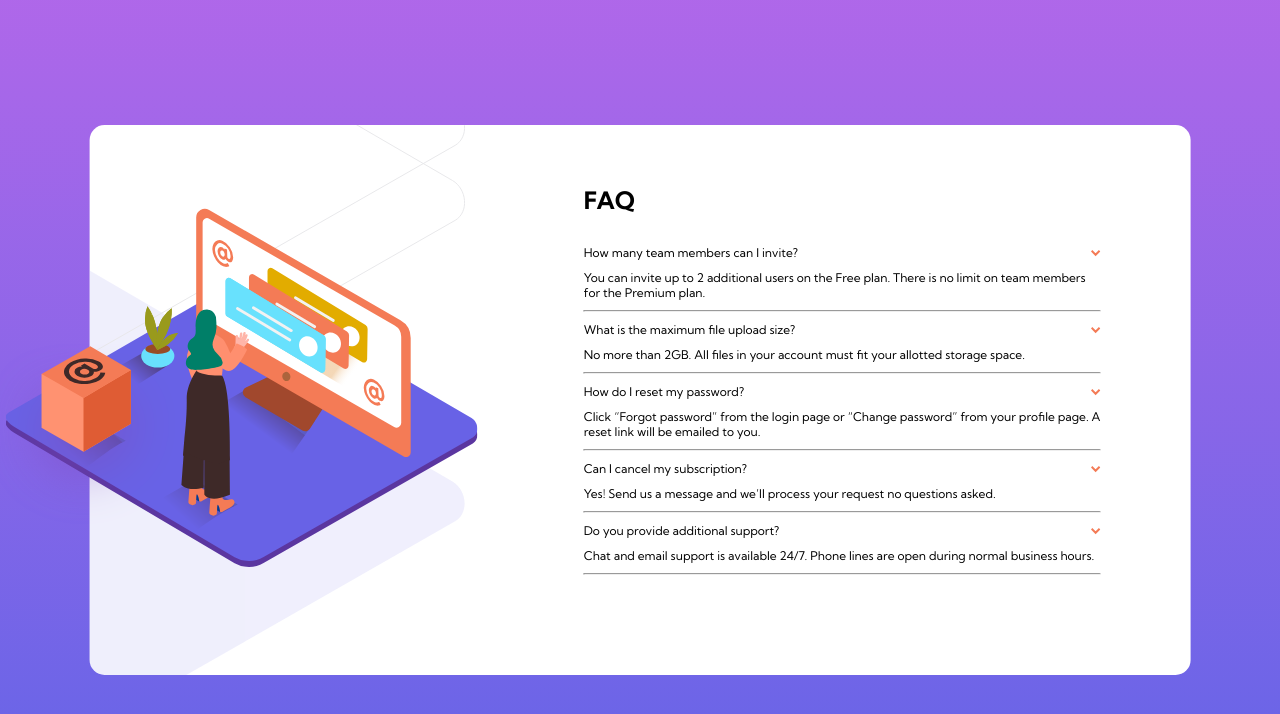
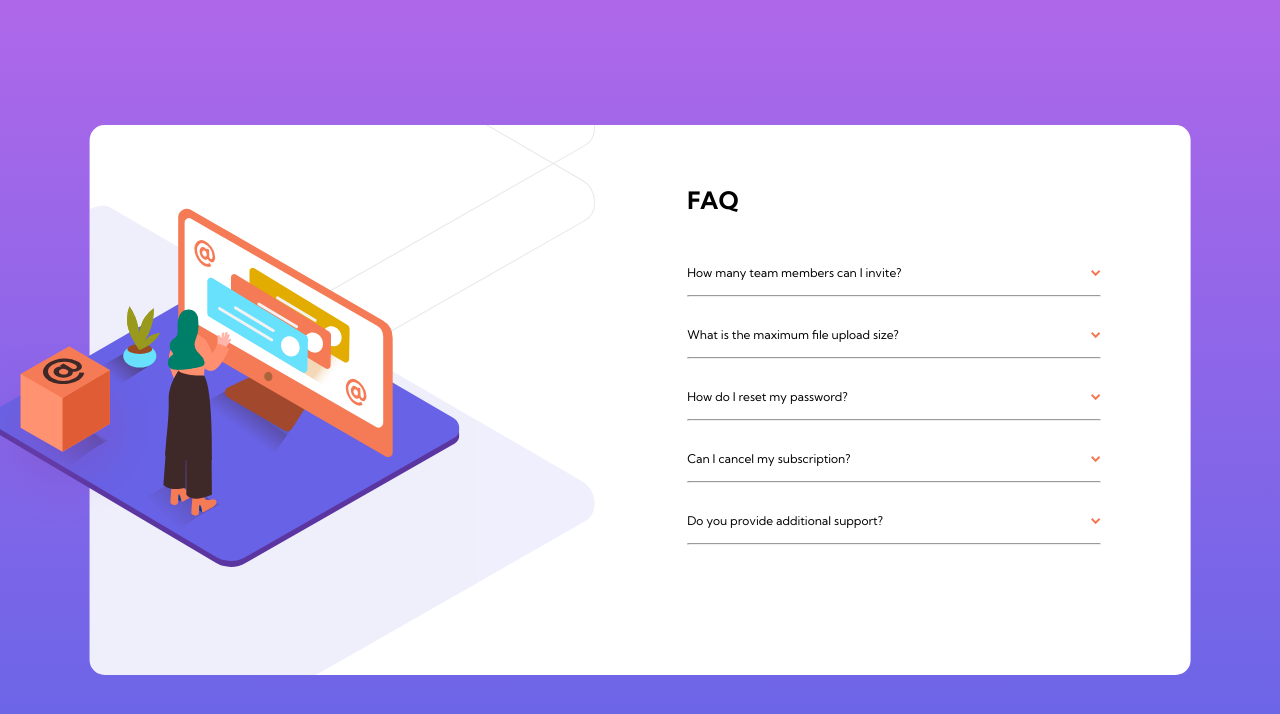
Before and after one commit to Floor20/faq-accordion-card, a plain HTML site: page index.html in a window 1280 px wide. Drawn offline with Linux system fonts and the light colour scheme.

Commit message:
Completed behavior w/JS

```diff
--- a/index.html
+++ b/index.html
@@ -40,9 +40,11 @@
 
           <ul class="question-row">
             <li class="faq-question">How many team members can I invite?</li>
-            <li class="arrow"><img src="images/icon-arrow-down.svg" /></li>
+            <li class="arrow">
+              <a href="#"><img src="images/icon-arrow-down.svg" /></a>
+            </li>
           </ul>
-          <p class="faq-answer">
+          <p class="faq-answer" id="faq-1">
             You can invite up to 2 additional users on the Free plan. There is
             no limit on team members for the Premium plan.
           </p>
@@ -50,9 +52,11 @@
 
           <ul class="question-row">
             <li class="faq-question">What is the maximum file upload size?</li>
-            <li class="arrow"><img src="images/icon-arrow-down.svg" /></li>
+            <li class="arrow">
+              <a href="#"><img src="images/icon-arrow-down.svg" /></a>
+            </li>
           </ul>
-          <p class="faq-answer">
+          <p class="faq-answer" id="faq-2">
             No more than 2GB. All files in your account must fit your allotted
             storage space.
           </p>
@@ -60,9 +64,11 @@
 
           <ul class="question-row">
             <li class="faq-question">How do I reset my password?</li>
-            <li class="arrow"><img src="images/icon-arrow-down.svg" /></li>
+            <li class="arrow">
+              <a href="#"><img src="images/icon-arrow-down.svg" /></a>
+            </li>
           </ul>
-          <p class="faq-answer">
+          <p class="faq-answer" id="faq-3">
             Click “Forgot password” from the login page or “Change password”
             from your profile page. A reset link will be emailed to you.
           </p>
@@ -70,9 +76,11 @@
 
           <ul class="question-row">
             <li class="faq-question">Can I cancel my subscription?</li>
-            <li class="arrow"><img src="images/icon-arrow-down.svg" /></li>
+            <li class="arrow">
+              <a href="#"><img src="images/icon-arrow-down.svg" /></a>
+            </li>
           </ul>
-          <p class="faq-answer">
+          <p class="faq-answer" id="faq-4">
             Yes! Send us a message and we’ll process your request no questions
             asked.
           </p>
@@ -80,9 +88,11 @@
 
           <ul class="question-row">
             <li class="faq-question">Do you provide additional support?</li>
-            <li class="arrow"><img src="images/icon-arrow-down.svg" /></li>
+            <li class="arrow">
+              <a href="#"><img src="images/icon-arrow-down.svg" /></a>
+            </li>
           </ul>
-          <p class="faq-answer">
+          <p class="faq-answer" id="faq-5">
             Chat and email support is available 24/7. Phone lines are open
             during normal business hours.
           </p>
@@ -97,5 +107,7 @@
         >Frontend Mentor</a
       >. Coded by <a href="#">Your Name Here</a>.
     </div> -->
+
+    <script src="script.js"></script>
   </body>
 </html>
--- /dev/null
+++ b/script.js
@@ -0,0 +1,27 @@
+"use strict";
+
+const arrows = document.querySelectorAll(".arrow");
+const answers = document.querySelectorAll(".faq-answer");
+
+const answerList = [...answers];
+const arrowList = [...arrows];
+
+// Define starting conditions
+const init = function () {
+  answerList.forEach((answer) => answer.classList.add("hidden"));
+};
+
+init();
+
+// Hide and show answers
+arrows.forEach((image) => {
+  image.addEventListener("click", function () {
+    for (let answer of answerList)
+      if (
+        answerList.indexOf(answer) === arrowList.indexOf(image) &&
+        answer.classList.contains("hidden")
+      )
+        answer.classList.remove("hidden");
+      else answer.classList.add("hidden");
+  });
+});
--- a/style.css
+++ b/style.css
@@ -51,6 +51,7 @@ body {
 
 .faq-column {
   padding-right: 90px;
+  width: 50%;
 }
 
 h1 {
@@ -66,5 +67,9 @@ p {
   display: flex;
   justify-content: space-between;
   list-style-type: none;
-  padding: 10px 0;
+  padding: 30px 0 15px;
 }
+
+.hidden {
+  display: none;
+}
```
